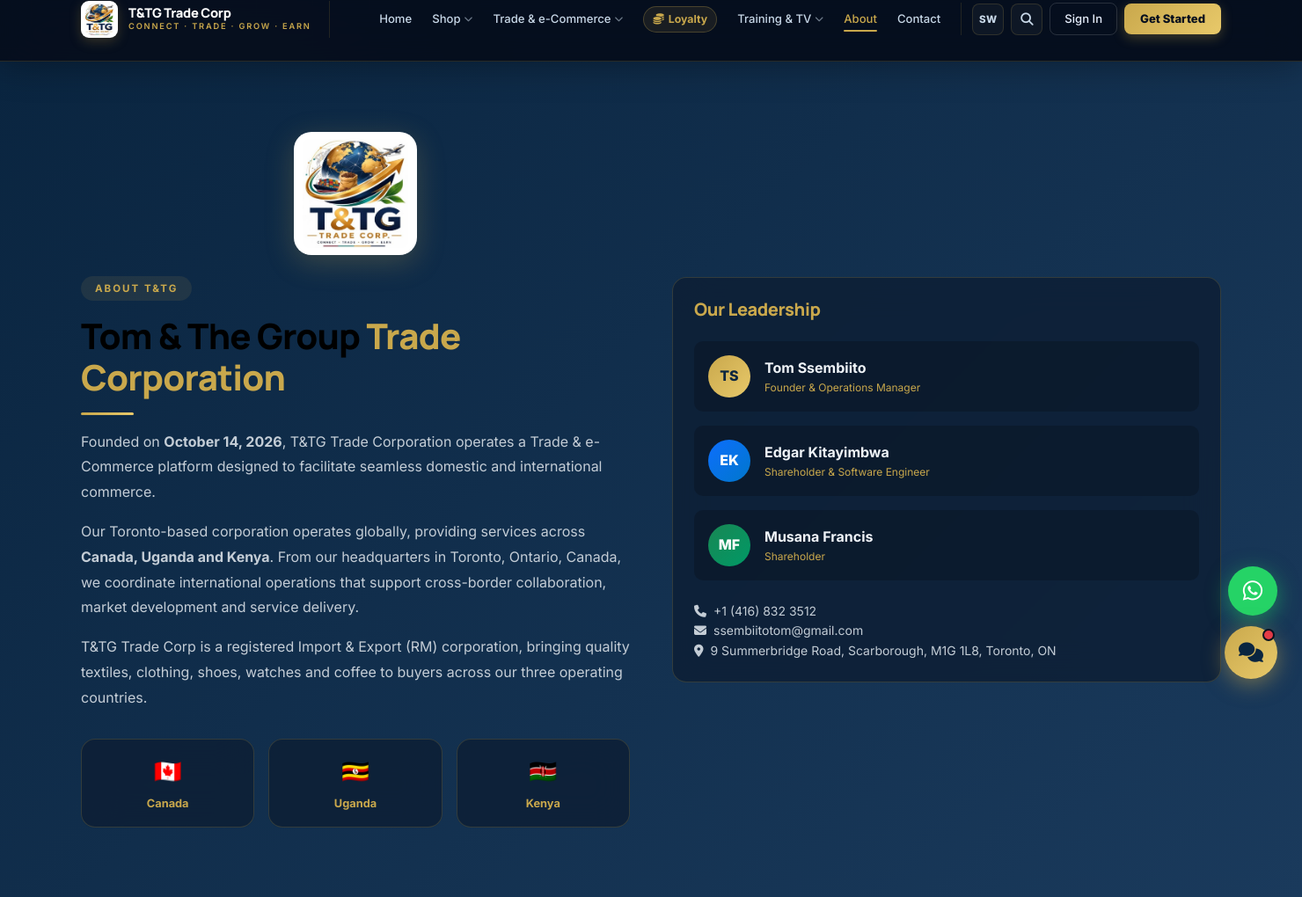
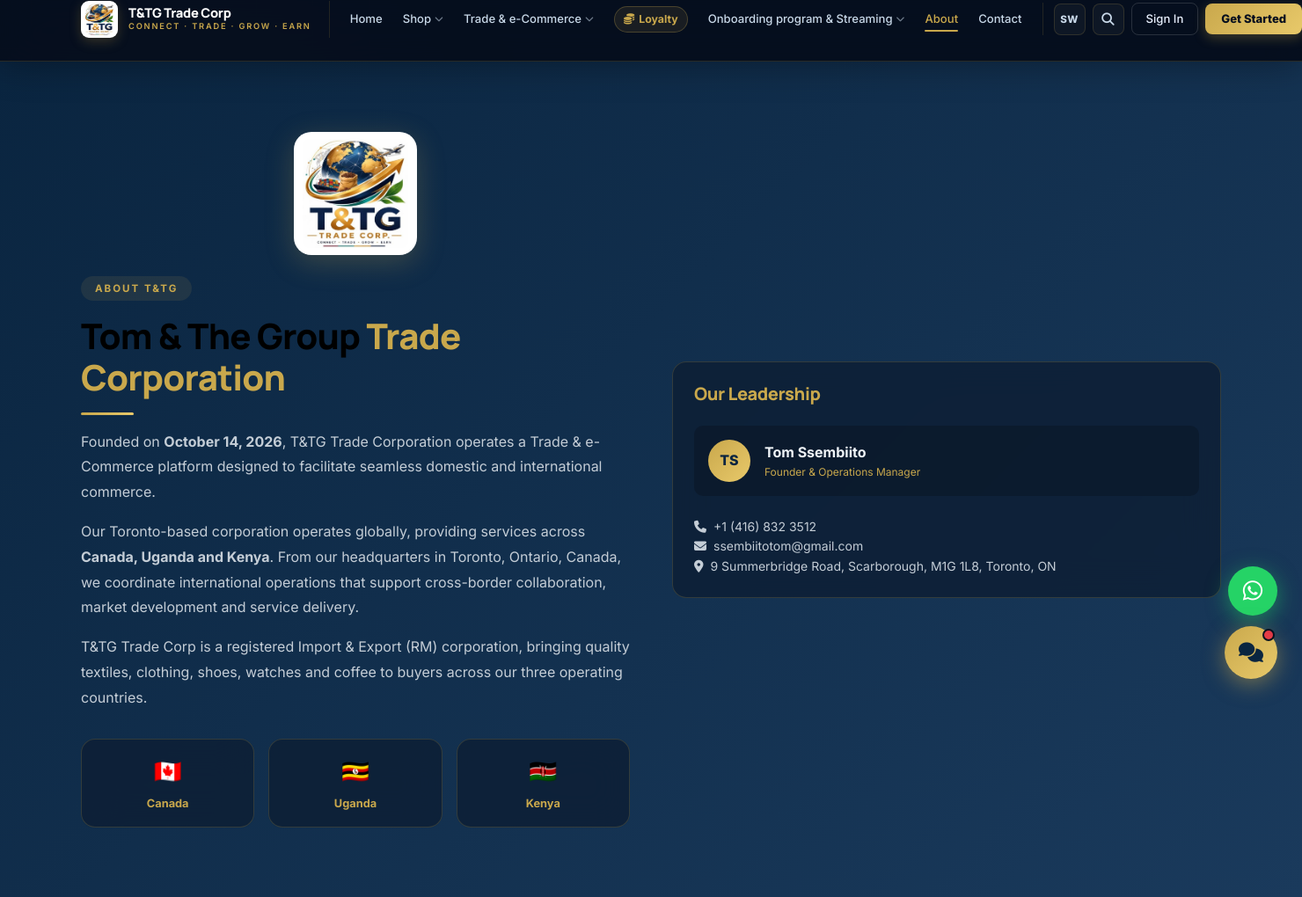
Before and after one commit to Keplas/tntg-corp, a Django app: page /about/ in a window 1480 px wide. Shown: the top 1020 px of the page at 88% size. Run offline with Django 5.2, Linux system fonts and the light colour scheme; data comes from the database, SQL or seed files in the repository.

Commit message:
Content updates: remove Shop By, reduce training programs, fix country lists, rename nav tabs, trim About page

```diff
--- a/core/chatbot.py
+++ b/core/chatbot.py
@@ -16,7 +16,7 @@ COMPANY INFO:
 - Founded: October 14, 2026
 - Operates in: Canada 🇨🇦, Uganda 🇺🇬 and Kenya 🇰🇪
 - Import & Export (RM) registered corporation
-- Founder: Tom Ssembiito | Software Engineer: Edgar Kitayimbwa | Shareholder: Musana Francis
+- Founder: Tom Ssembiito
 
 ABOUT US:
 Founded on October 14 2026, T&TG Trade Corporation operates a Trade & e-Commerce platform designed to facilitate seamless domestic and international commerce. Our Toronto-based corporation operates globally, providing services across Canada, Uganda and Kenya. From our headquarters in Toronto, Ontario, Canada, we coordinate international operations that support cross-border collaboration, market development and service delivery.
--- a/core/translations.py
+++ b/core/translations.py
@@ -22,7 +22,7 @@ TRANSLATIONS = {
         'nav_shop': 'Shop',
         'nav_trade': 'Trade & e-Commerce',
         'nav_loyalty': 'Loyalty',
-        'nav_training': 'Training & TV',
+        'nav_training': 'Onboarding program & Streaming',
         'nav_about': 'About',
         'nav_contact': 'Contact',
         'nav_signin': 'Sign In',
@@ -53,7 +53,7 @@ TRANSLATIONS = {
         'nav_shop': 'Duka',
         'nav_trade': 'Biashara na Soko Mtandaoni',
         'nav_loyalty': 'Uaminifu',
-        'nav_training': 'Mafunzo na TV',
+        'nav_training': 'Mwongozo na Utiririshaji',
         'nav_about': 'Kuhusu Sisi',
         'nav_contact': 'Wasiliana Nasi',
         'nav_signin': 'Ingia',
--- a/templates/accounts/login.html
+++ b/templates/accounts/login.html
@@ -39,8 +39,7 @@
       </div>
       <div class="text-center mt-4">
         <div class="d-flex justify-content-center gap-3 flex-wrap small text-muted">
-          <span>🇨🇦 Canada</span><span>🇺🇬 Uganda</span><span>🇳🇱 Netherlands</span>
-          <span>🇺🇸 USA</span><span>🇰🇪 Kenya</span><span>🇯🇵 Japan</span>
+          <span>🇨🇦 Canada</span><span>🇺🇬 Uganda</span><span>🇰🇪 Kenya</span>
         </div>
       </div>
     </div>
--- a/templates/accounts/register.html
+++ b/templates/accounts/register.html
@@ -54,10 +54,7 @@
                   <option value="">Select Country</option>
                   <option value="CA" {% if post.country == 'CA' %}selected{% endif %}>🇨🇦 Canada</option>
                   <option value="UG" {% if post.country == 'UG' %}selected{% endif %}>🇺🇬 Uganda</option>
-                  <option value="NL" {% if post.country == 'NL' %}selected{% endif %}>🇳🇱 Netherlands</option>
-                  <option value="US" {% if post.country == 'US' %}selected{% endif %}>🇺🇸 United States</option>
                   <option value="KE" {% if post.country == 'KE' %}selected{% endif %}>🇰🇪 Kenya</option>
-                  <option value="JP" {% if post.country == 'JP' %}selected{% endif %}>🇯🇵 Japan</option>
                 </select>
               </div>
               <div class="col-md-6">
--- a/templates/base.html
+++ b/templates/base.html
@@ -372,13 +372,6 @@ li:focus-within > .tg-dd.tg-end { transform: translateY(0); }
                 <a href="{% url 'product_list' %}?category=watches"  class="tg-dd-item"><span class="tg-dd-ico">⌚</span>Watches</a>
                 <a href="{% url 'product_list' %}?category=coffee"   class="tg-dd-item"><span class="tg-dd-ico">☕</span>Coffee</a>
               </div>
-              <div class="tg-dd-sep"></div>
-              <div class="tg-dd-col">
-                <div class="tg-dd-label">Shop By</div>
-                <a href="{% url 'product_list' %}?gender=men"      class="tg-dd-item"><span class="tg-dd-ico">👨</span>Men</a>
-                <a href="{% url 'product_list' %}?gender=women"    class="tg-dd-item"><span class="tg-dd-ico">👩</span>Women</a>
-                <a href="{% url 'product_list' %}?gender=children" class="tg-dd-item"><span class="tg-dd-ico">👦</span>Children</a>
-              </div>
             </div>
           </li>
 
@@ -399,12 +392,12 @@ li:focus-within > .tg-dd.tg-end { transform: translateY(0); }
             </a>
           </li>
 
-          <!-- Training & TV -->
+          <!-- Onboarding program & Streaming -->
           <li>
             <button class="tg-nl">{% t "nav_training" %} <i class="fas fa-chevron-down tg-caret"></i></button>
             <div class="tg-dd">
-              <a href="{% url 'training_home' %}" class="tg-dd-item"><span class="tg-dd-ico">🎓</span>Training Programs</a>
-              <a href="{% url 'tv_programs' %}"   class="tg-dd-item"><span class="tg-dd-ico">📺</span>TV Programs</a>
+              <a href="{% url 'training_home' %}" class="tg-dd-item"><span class="tg-dd-ico">🎓</span>Onboarding Program</a>
+              <a href="{% url 'tv_programs' %}"   class="tg-dd-item"><span class="tg-dd-ico">📺</span>Streaming</a>
             </div>
           </li>
 
@@ -596,7 +589,7 @@ li:focus-within > .tg-dd.tg-end { transform: translateY(0); }
 
     <div class="footer-bottom d-flex flex-wrap justify-content-between align-items-center gap-3">
       <div class="small text-muted">© 2026 T&TG Trade Corporation. {% t "footer_rights" %} {% t "footer_tagline" %}</div>
-      <div class="small text-muted">Founder: <span class="text-gold">Tom Ssembiito</span> · Software: <span class="text-gold">Edgar Kitayimbwa</span></div>
+      <div class="small text-muted">Founder: <span class="text-gold">Tom Ssembiito</span></div>
     </div>
   </div>
 </footer>
--- a/templates/core/about.html
+++ b/templates/core/about.html
@@ -49,20 +49,6 @@
             <div>
               <div class="fw-bold">Tom Ssembiito</div>
               <div class="text-gold" style="font-size:.75rem">Founder & Operations Manager</div>
-            </div>
-          </div>
-          <div class="d-flex align-items-center gap-3 mb-3 p-3" style="background:rgba(0,0,0,.2);border-radius:10px">
-            <div style="width:48px;height:48px;border-radius:50%;background:linear-gradient(135deg,#0d6efd,#0077cc);display:flex;align-items:center;justify-content:center;font-weight:800;color:#fff;flex-shrink:0">EK</div>
-            <div>
-              <div class="fw-bold">Edgar Kitayimbwa</div>
-              <div class="text-gold" style="font-size:.75rem">Shareholder & Software Engineer</div>
-            </div>
-          </div>
-          <div class="d-flex align-items-center gap-3 p-3" style="background:rgba(0,0,0,.2);border-radius:10px">
-            <div style="width:48px;height:48px;border-radius:50%;background:linear-gradient(135deg,#198754,#009966);display:flex;align-items:center;justify-content:center;font-weight:800;color:#fff;flex-shrink:0">MF</div>
-            <div>
-              <div class="fw-bold">Musana Francis</div>
-              <div class="text-gold" style="font-size:.75rem">Shareholder</div>
             </div>
           </div>
           <div class="mt-4 small text-muted">
--- a/templates/core/contact.html
+++ b/templates/core/contact.html
@@ -13,10 +13,7 @@
       <div><div class="text-muted" style="font-size:.72rem;text-transform:uppercase;letter-spacing:1px">Operations</div><div class="mt-2 d-flex flex-wrap gap-2">
         <span class="badge badge-muted">🇨🇦 Canada</span>
         <span class="badge badge-muted">🇺🇬 Uganda</span>
-        <span class="badge badge-muted">🇳🇱 Netherlands</span>
-        <span class="badge badge-muted">🇺🇸 USA</span>
         <span class="badge badge-muted">🇰🇪 Kenya</span>
-        <span class="badge badge-muted">🇯🇵 Japan</span>
       </div></div>
     </div>
     <div class="glass-card p-4">
@@ -34,7 +31,7 @@
           <div class="col-md-6"><label class="form-label">Full Name *</label><input type="text" name="name" class="form-control" placeholder="Your full name" required></div>
           <div class="col-md-6"><label class="form-label">Email *</label><input type="email" name="email" class="form-control" placeholder="you@email.com" required></div>
           <div class="col-md-6"><label class="form-label">Phone</label><input type="tel" name="phone" class="form-control" placeholder="+1 000 000 0000"></div>
-          <div class="col-md-6"><label class="form-label">Country</label><select name="country" class="form-select"><option>Canada</option><option>Uganda</option><option>Netherlands</option><option>USA</option><option>Kenya</option><option>Japan</option><option>Other</option></select></div>
+          <div class="col-md-6"><label class="form-label">Country</label><select name="country" class="form-select"><option>Canada</option><option>Uganda</option><option>Kenya</option><option>Other</option></select></div>
           <div class="col-md-6"><label class="form-label">Inquiry Type</label><select name="inquiry_type" class="form-select"><option value="general">General Inquiry</option><option value="partnership">Partnership</option><option value="support">Support</option><option value="investment">Investment</option></select></div>
           <div class="col-md-6"><label class="form-label">Subject *</label><input type="text" name="subject" class="form-control" placeholder="Subject" required></div>
           <div class="col-12"><label class="form-label">Message *</label><textarea name="message" class="form-control" rows="5" placeholder="Your message..." required></textarea></div>
--- a/templates/core/home.html
+++ b/templates/core/home.html
@@ -196,8 +196,8 @@
             <div class="tg-card-icon-overlay">🎓</div>
           </div>
           <div class="tg-card-body">
-            <h5 class="tg-card-title">Training Programs</h5>
-            <p class="tg-card-text">Modern Farming, Trade &amp; e-Commerce, Import/Export Operations. Free enrollment — certificates from $500.</p>
+            <h5 class="tg-card-title">Onboarding Program</h5>
+            <p class="tg-card-text">Import &amp; Export Operations, E-Commerce Business Setup &amp; Management. Free enrollment — certificates from $500.</p>
             <a href="{% url 'training_home' %}" class="tg-card-btn">
               Start Learning <i class="fas fa-arrow-right"></i>
             </a>
--- a/templates/marketplace/market_select.html
+++ b/templates/marketplace/market_select.html
@@ -29,7 +29,7 @@
           <div class="service-card h-100 text-center" style="padding:3rem 2rem">
             <div style="font-size:4rem;margin-bottom:1.5rem">✈️</div>
             <h3 class="text-gold">International Market</h3>
-            <p class="text-muted mt-3">Cross-border trade across Canada, Uganda, Netherlands, USA, Kenya and Japan.</p>
+            <p class="text-muted mt-3">Cross-border trade across Canada, Uganda and Kenya.</p>
             <div class="mt-4">
               <div class="badge badge-accent mb-2">Partner Companies</div>
               <p class="small text-muted mt-2">Registered companies · Certificate required · Import & Export</p>
--- a/templates/training/tv_programs.html
+++ b/templates/training/tv_programs.html
@@ -62,9 +62,8 @@
       <div class="section-label">Subscribe & Learn</div>
       <h4 class="text-gold mt-2">Online Training Subscription Programs</h4>
       <div class="row g-4 mt-2">
-        <div class="col-md-4"><div class="step-card"><div class="step-num" style="font-size:.9rem">🌾</div><h6 class="text-gold">Modern & Tech Farming</h6><p class="text-muted small">Learn advanced agricultural techniques and technology-driven farming methods.</p></div></div>
-        <div class="col-md-4"><div class="step-card"><div class="step-num" style="font-size:.9rem">🏢</div><h6 class="text-gold">Corporate Mid-Market Enterprise</h6><p class="text-muted small">Business development, management and corporate strategy programs.</p></div></div>
-        <div class="col-md-4"><div class="step-card"><div class="step-num" style="font-size:.9rem">📊</div><h6 class="text-gold">Financial Services & Investments</h6><p class="text-muted small">Forex, investing, insurance and financial management skills.</p></div></div>
+        <div class="col-md-6"><div class="step-card"><div class="step-num" style="font-size:.9rem">📦</div><h6 class="text-gold">Import &amp; Export Operations</h6><p class="text-muted small">Cross-border trade fundamentals: documentation, RM registration, customs and compliance.</p></div></div>
+        <div class="col-md-6"><div class="step-card"><div class="step-num" style="font-size:.9rem">🏢</div><h6 class="text-gold">E-Commerce Business Setup &amp; Management</h6><p class="text-muted small">How to set up and run a successful online trade and e-commerce business.</p></div></div>
       </div>
       <div class="text-center mt-4">
         <a href="{% url 'training_home' %}" class="btn btn-gold"><i class="fas fa-graduation-cap me-2"></i>View All Training Programs</a>
```
Also changed, not shown: seed_data.py (+4 -8 lines), templates/training/training_home.html (+4 -5 lines), training/migrations/0003_update_training_programs.py (added).
